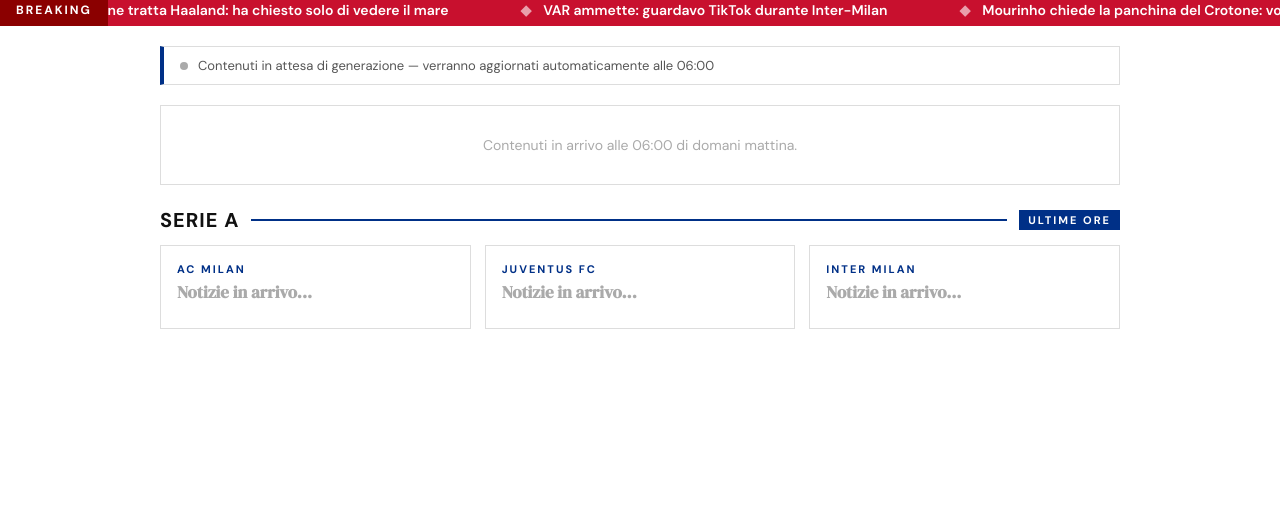
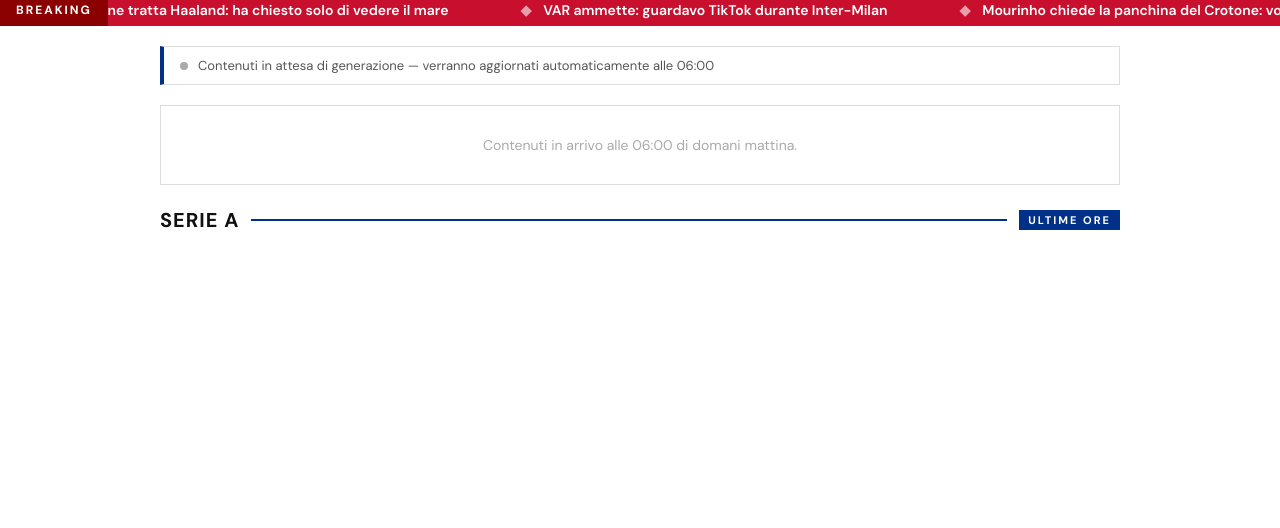
Before and after one commit to pheego-spec/sarkietta, a PHP site: page / in a window 1280 px wide. Shown: the part 202-730 px from the top of the page. Run offline with PHP 8.4, Linux system fonts and the light colour scheme.

Commit message:
Add files via upload

```diff
--- a/public/index.php
+++ b/public/index.php
@@ -262,19 +262,15 @@ $ticker_doubled = array_merge($ticker_items, $ticker_items);
   <!-- Serie A -->
   <div class="section-hd"><h2>Serie A</h2><div class="line"></div><span class="badge">Ultime ore</span></div>
   <div class="article-grid">
-    <?php foreach (['milan' => 'AC Milan', 'juve' => 'Juventus FC', 'inter' => 'Inter Milan'] as $key => $nome):
-      $art = $contenuti[$key] ?? null; ?>
+    <?php foreach (['n1','n2','n3'] as $key):
+      $art = $contenuti[$key] ?? null;
+      if (!$art) continue; ?>
     <div class="acard">
-      <?php if ($art): ?>
-        <span class="pill <?= badgeClass($art['badge'] ?? '') ?>"><?= safe($art, 'badge') ?></span>
-        <div class="team"><?= $nome ?></div>
-        <h3><?= safe($art, 'titolo') ?></h3>
-        <p><?= safe($art, 'testo') ?></p>
-        <div class="meta">Generato oggi</div>
-      <?php else: ?>
-        <div class="team"><?= $nome ?></div>
-        <h3 style="color:#aaa">Notizie in arrivo...</h3>
-      <?php endif; ?>
+      <span class="pill <?= badgeClass($art['badge'] ?? '') ?>"><?= safe($art, 'badge') ?></span>
+      <div class="team"><?= safe($art, 'team') ?></div>
+      <h3><?= safe($art, 'titolo') ?></h3>
+      <p><?= safe($art, 'testo') ?></p>
+      <div class="meta">Generato oggi</div>
     </div>
     <?php endforeach; ?>
   </div>
@@ -330,19 +326,16 @@ $ticker_doubled = array_merge($ticker_items, $ticker_items);
 
 <!-- SERIE A -->
 <div id="tab-seriea" class="tab">
-  <div class="section-hd"><h2>Serie A</h2><div class="line"></div><span class="badge">Aggiornamenti</span></div>
+  <div class="section-hd"><h2>Serie A e Calcio</h2><div class="line"></div><span class="badge">Aggiornamenti</span></div>
   <div class="article-grid">
-    <?php foreach (['milan' => 'AC Milan', 'juve' => 'Juventus FC', 'inter' => 'Inter Milan',
-                    'seriea_extra' => null, 'seriea_extra2' => null] as $key => $nome):
+    <?php foreach (['n1','n2','n3','n4','n5','n6'] as $key):
       $art = $contenuti[$key] ?? null;
-      if (!$art) continue;
-      $team = $nome ?: ($art['team'] ?? 'Serie A');
-    ?>
+      if (!$art) continue; ?>
     <div class="acard">
       <?php if (!empty($art['badge'])): ?>
         <span class="pill <?= badgeClass($art['badge']) ?>"><?= safe($art, 'badge') ?></span>
       <?php endif; ?>
-      <div class="team"><?= htmlspecialchars($team) ?></div>
+      <div class="team"><?= safe($art, 'team') ?></div>
       <h3><?= safe($art, 'titolo') ?></h3>
       <p><?= safe($art, 'testo') ?></p>
       <div class="meta">Generato oggi</div>
```
